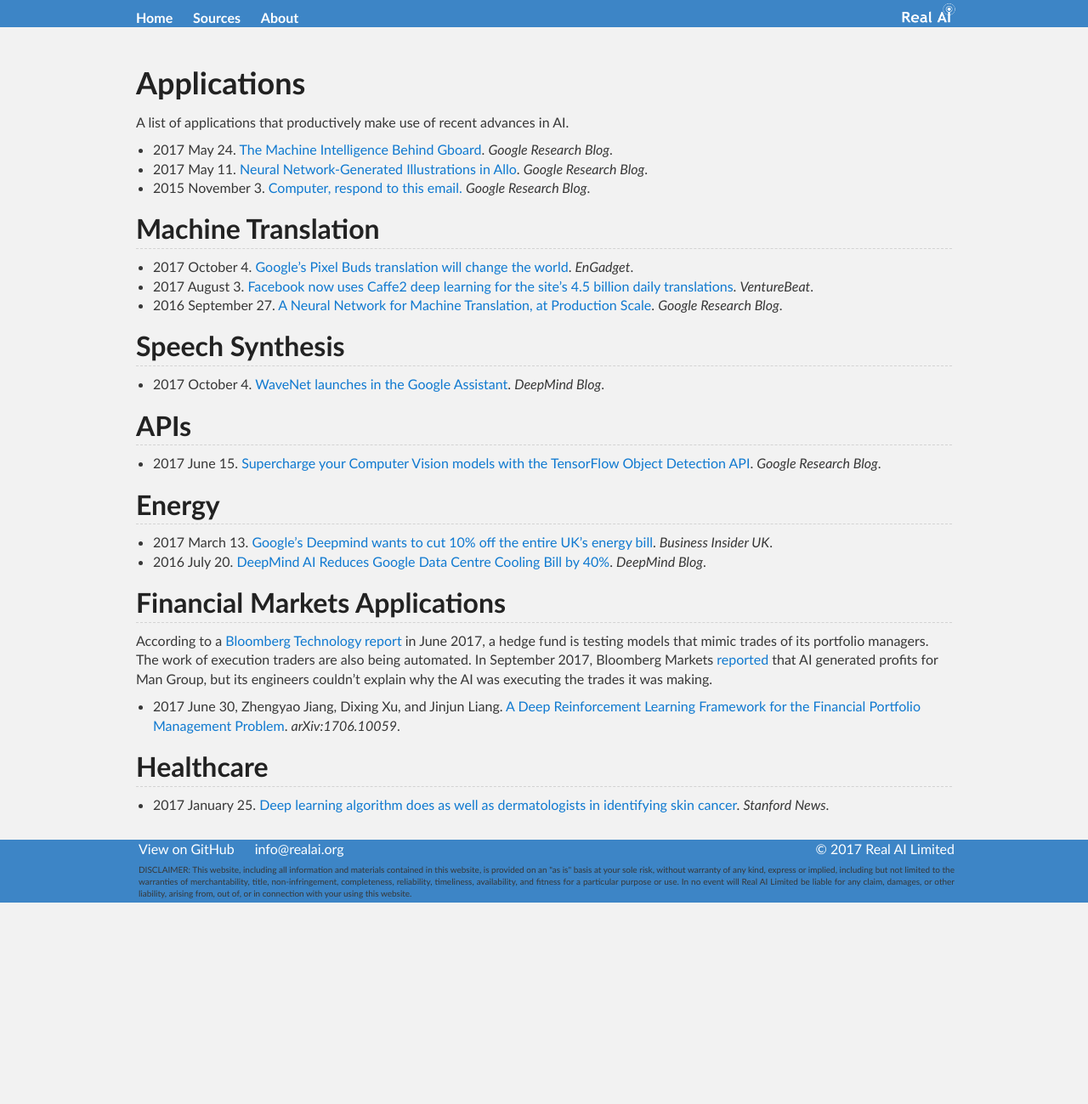
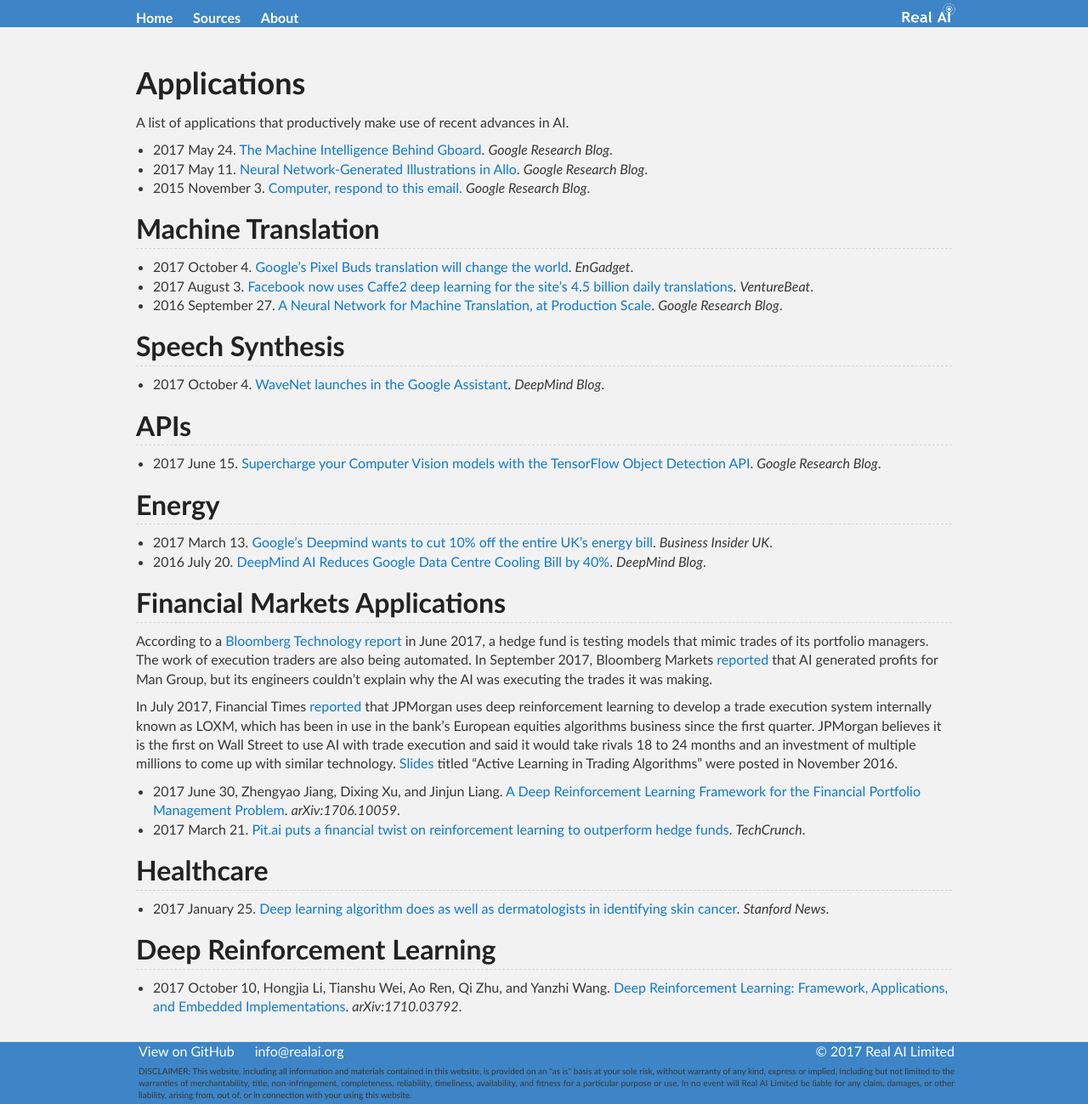
Before and after one commit to Tonywuhk/realai.org, a Jekyll site: the page built from applications.md, in a window 1280 px wide. Shown: the whole page at 85% size. Built offline with Jekyll 4.4.1, drawn with Linux system fonts in a browser that asks for light colours; our own code applies the rules of GitHub Pages for plain Markdown files; the repository's description, which GitHub fills in, is left out; before the commit the page ends 1062 px from its top, so only the background shows below that.

Commit message:
Update files

```diff
--- a/applications.md
+++ b/applications.md
@@ -32,8 +32,15 @@
 
 According to a [Bloomberg Technology report](https://www.bloomberg.com/news/articles/2017-06-28/fund-manager-who-traded-for-cohen-trains-algos-to-copy-his-brain) in June 2017, a hedge fund is testing models that mimic trades of its portfolio managers. The work of execution traders are also being automated. In September 2017, Bloomberg Markets [reported](https://www.bloomberg.com/news/features/2017-09-27/the-massive-hedge-fund-betting-on-ai) that AI generated profits for Man Group, but its engineers couldn't explain why the AI was executing the trades it was making.
 
+In July 2017, Financial Times [reported](https://www.ft.com/content/16b8ffb6-7161-11e7-aca6-c6bd07df1a3c) that JPMorgan uses deep reinforcement learning to develop a trade execution system internally known as LOXM, which has been in use in the bank's European equities algorithms business since the first quarter. JPMorgan believes it is the first on Wall Street to use AI with trade execution and said it would take rivals 18 to 24 months and an investment of multiple millions to come up with similar technology. [Slides](https://www.slideshare.net/Quantopian/active-learning-in-trading-algorithms-by-david-fellah-head-of-the-emea-linear-quant-research-group-at-jp-morgan) titled "Active Learning in Trading Algorithms" were posted in November 2016.
+
 * 2017 June 30, Zhengyao Jiang, Dixing Xu, and Jinjun Liang. [A Deep Reinforcement Learning Framework for the Financial Portfolio Management Problem](https://arxiv.org/abs/1706.10059). *arXiv:1706.10059*.
+* 2017 March 21. [Pit.ai puts a financial twist on reinforcement learning to outperform hedge funds](https://techcrunch.com/2017/03/21/aihedgefund/). *TechCrunch*.
 
 ## Healthcare
 
 * 2017 January 25. [Deep learning algorithm does as well as dermatologists in identifying skin cancer](http://news.stanford.edu/press-releases/2017/01/25/artificial-inteltify-skin-cancer/). *Stanford News*.
+
+## Deep Reinforcement Learning
+
+* 2017 October 10, Hongjia Li, Tianshu Wei, Ao Ren, Qi Zhu, and Yanzhi Wang. [Deep Reinforcement Learning: Framework, Applications, and Embedded Implementations](https://arxiv.org/abs/1710.03792). *arXiv:1710.03792*.
```
Also changed, not shown: course/tensorflow/README.md (+2 -1 lines).
